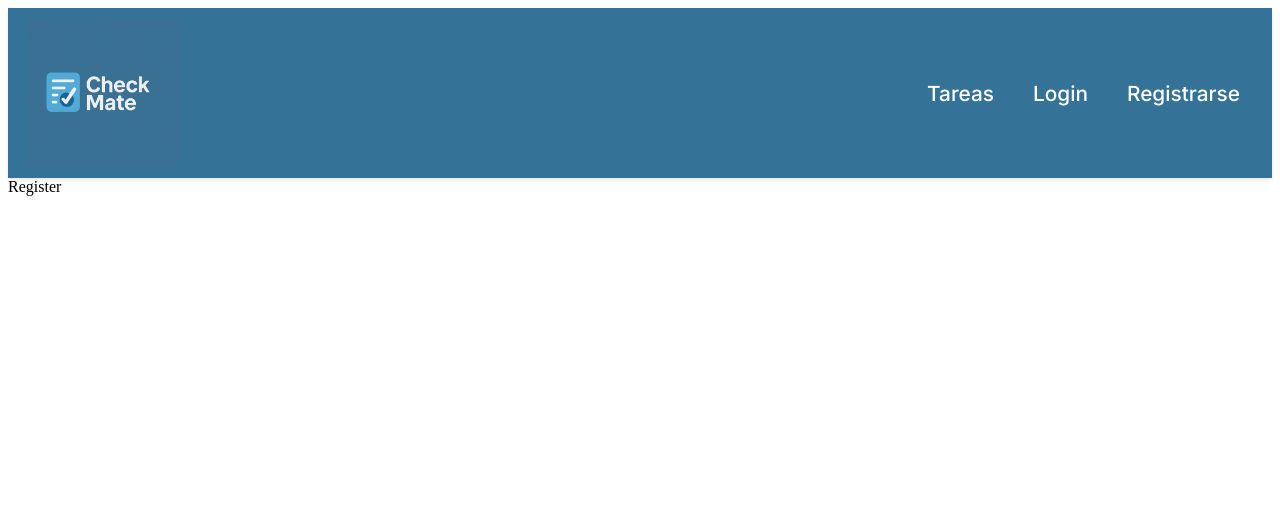
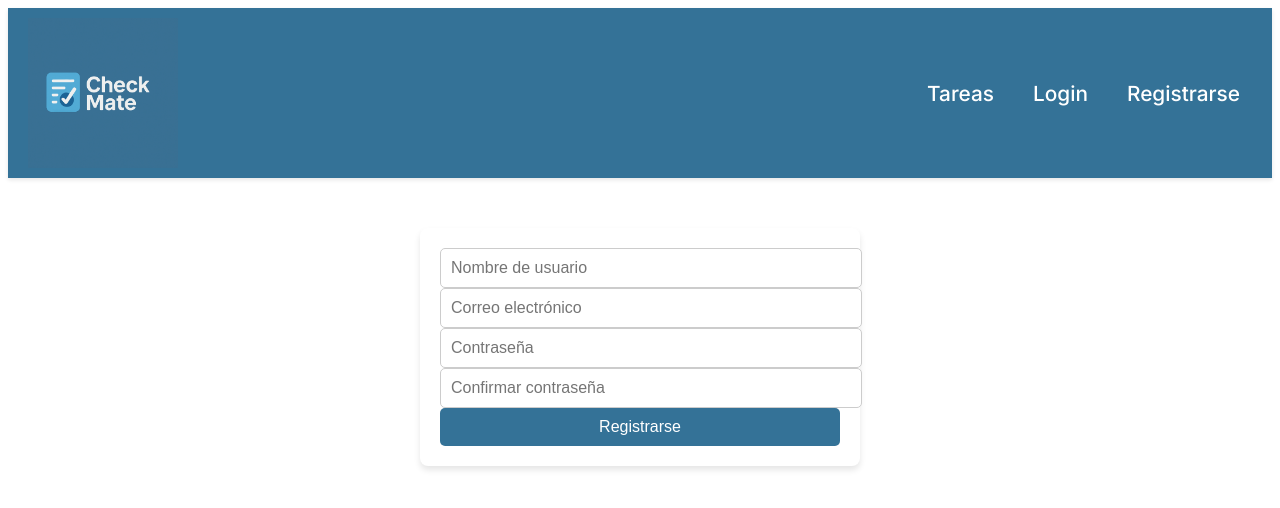
Before and after one commit to AgustinErimbaue/CheckMate_Front, a React (Vite) app: page /Register in a window 1280 px wide. Shown: the top 508 px of the page. Built offline with nearby package versions, Linux system fonts and the light colour scheme.

Commit message:
feat: implementar formulario de registro con validación y estilos

```diff
--- a/src/components/Login/Login.jsx
+++ b/src/components/Login/Login.jsx
@@ -1,9 +1,41 @@
-import React from 'react'
+import { useState } from "react";
 
 const Login = () => {
+  const initialState = {
+    email: "",
+    password: "",
+  };
+  const [formData, setFormData] = useState(initialState);
+  const { email, password } = formData;
+
+  const handleChange = (e) => {
+    const { name, value } = e.target;
+    setFormData((prevState) => ({
+      ...prevState,
+      [name]: value,
+    }));
+    console.log(`Field: ${name}, Value: ${value}`);
+  };
   return (
-    <div>Login</div>
+    <>
+      <form>
+        <input
+          type="email"
+          name="email"
+          value={email}
+          onChange={handleChange}
+          placeholder="Correo electrónico"
+        />
+        <input
+          type="password"
+          name="password"
+          value={password}
+          onChange={handleChange}
+          placeholder="Contraseña"
+        />
+      </form>
+    </>
   );
-}
+};
 
 export default Login;
--- a/src/components/Register/Register.jsx
+++ b/src/components/Register/Register.jsx
@@ -1,9 +1,93 @@
-import React from 'react'
+import { useState } from "react";
+import styles from "./Register.module.scss";
 
 const Register = () => {
+  const initialState = {
+    name: "",
+    email: "",
+    password: "",
+    confirmPassword: "",
+  };
+
+  const [formData, setFormData] = useState(initialState);
+  const [errors, setErrors] = useState({});
+  const { name, email, password, confirmPassword } = formData;
+
+  const handleChange = (e) => {
+    const { name, value } = e.target;
+    setFormData((prevState) => ({
+      ...prevState,
+      [name]: value,
+    }));
+  };
+
+  const validate = () => {
+    const newErrors = {};
+    if (!name.trim()) newErrors.name = "El nombre de usuario es obligatorio.";
+    if (!email.trim()) {
+      newErrors.email = "El correo electrónico es obligatorio.";
+    } else if (!/\S+@\S+\.\S+/.test(email)) {
+      newErrors.email = "El correo electrónico no es válido.";
+    }
+    if (!password.trim()) newErrors.password = "La contraseña es obligatoria.";
+    if (password !== confirmPassword) {
+      newErrors.confirmPassword = "Las contraseñas no coinciden.";
+    }
+    return newErrors;
+  };
+
+  const handleSubmit = (e) => {
+    e.preventDefault();
+    const validationErrors = validate();
+    if (Object.keys(validationErrors).length > 0) {
+      setErrors(validationErrors);
+    } else {
+      setErrors({});
+      console.log("Formulario enviado:", formData);
+    }
+  };
+
   return (
-    <div>Register</div>
-  )
-}
+    <div className={styles.form}>
+      <form onSubmit={handleSubmit}>
+        <input
+          type="text"
+          name="name"
+          value={name}
+          onChange={handleChange}
+          placeholder="Nombre de usuario"
+        />
+        {errors.name && <p className={styles.error}>{errors.name}</p>}
+        <input
+          type="email"
+          name="email"
+          value={email}
+          onChange={handleChange}
+          placeholder="Correo electrónico"
+        />
+        {errors.email && <p className={styles.error}>{errors.email}</p>}
+        <input
+          type="password"
+          name="password"
+          value={password}
+          onChange={handleChange}
+          placeholder="Contraseña"
+        />
+        {errors.password && <p className={styles.error}>{errors.password}</p>}
+        <input
+          type="text"
+          name="confirmPassword"
+          value={confirmPassword}
+          onChange={handleChange}
+          placeholder="Confirmar contraseña"
+        />
+        {errors.confirmPassword && (
+          <p className={styles.error}>{errors.confirmPassword}</p>
+        )}
+        <button type="submit">Registrarse</button>
+      </form>
+    </div>
+  );
+};
 
-export default Register
+export default Register;
--- a/src/components/Register/Register.module.scss
+++ b/src/components/Register/Register.module.scss
@@ -0,0 +1,51 @@
+@import url('https://fonts.googleapis.com/css2?family=Inter:wght@400;500;700&display=swap');
+
+.form {
+  display: flex;
+  flex-direction: column;
+  align-items: center;
+  gap: 15px;
+  padding: 20px;
+  background-color: #ffffff;
+  border-radius: 8px;
+  box-shadow: 0 4px 6px rgba(0, 0, 0, 0.1);
+  font-family: 'Inter', sans-serif;
+  max-width: 400px;
+  margin: 50px auto;
+}
+
+.form input {
+  width: 100%;
+  padding: 10px;
+  font-size: 1rem;
+  border: 1px solid #ccc;
+  border-radius: 5px;
+  transition: border-color 0.3s ease, box-shadow 0.3s ease;
+}
+
+.form input:focus {
+  border-color: #347297;
+  box-shadow: 0 0 5px rgba(52, 114, 151, 0.5);
+  outline: none;
+}
+
+.form button {
+  width: 100%;
+  padding: 10px;
+  font-size: 1rem;
+  font-weight: 500;
+  color: #ffffff;
+  background-color: #347297;
+  border: none;
+  border-radius: 5px;
+  cursor: pointer;
+  transition: background-color 0.3s ease;
+}
+
+.form button:hover {
+  background-color: #005a8c;
+}
+
+.form button:active {
+  background-color: #004b6b;
+}
```
